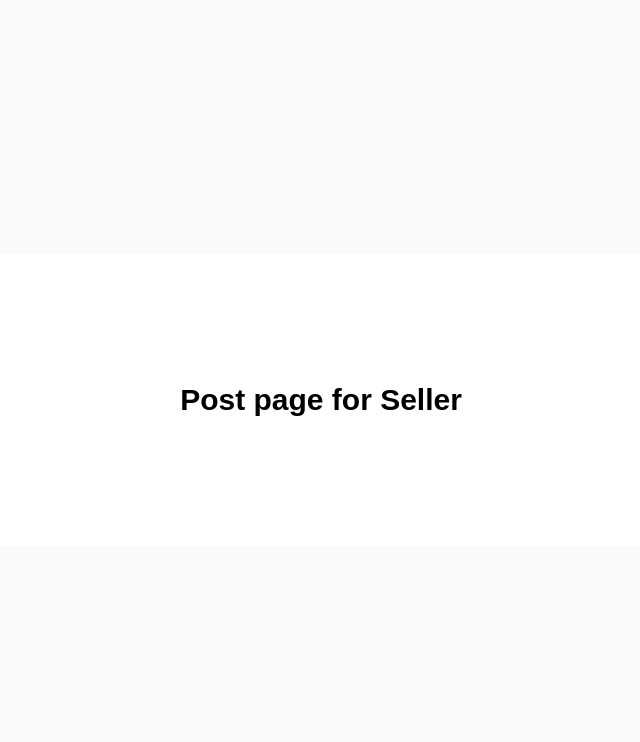
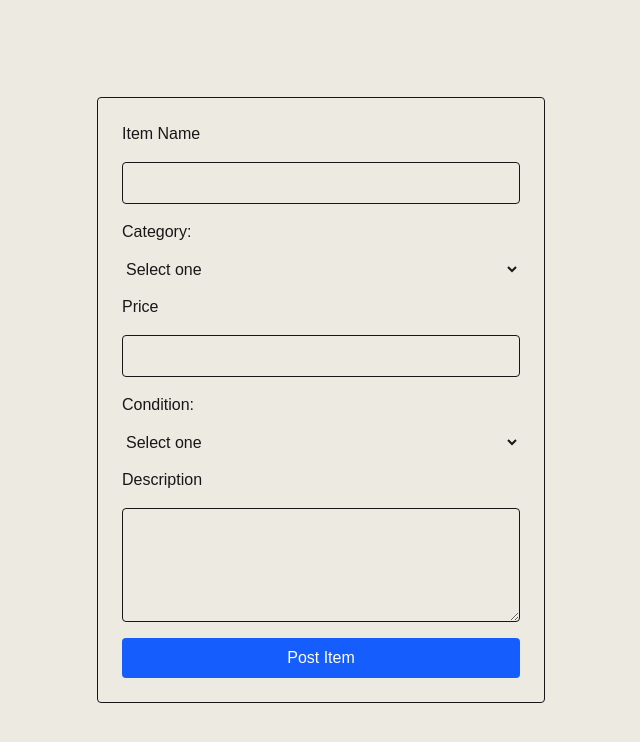
Before and after one commit to MikAFForm/BUtique, a Next.js app: page /post in a window 1280 px wide. Shown: the top 742 px of the page, without its empty margins (319-959 px from the left). Built offline with nearby package versions, Linux system fonts and the light colour scheme.

Commit message:
Render post template on /post route

```diff
--- a/app/post/page.tsx
+++ b/app/post/page.tsx
@@ -1,11 +1,62 @@
-import postText from "../data/postText.json";
+import templateText from "../data/postTemplateText.json";
 
 export default function PostPage() {
   return (
-    <div className="flex min-h-screen items-center justify-center bg-zinc-50 dark:bg-black">
-      <main className="flex w-full max-w-3xl items-center justify-center py-32 px-6 bg-white dark:bg-black">
-        <h1 className="text-3xl font-semibold text-black dark:text-zinc-50">{postText.title}</h1>
-      </main>
+    <div className="flex min-h-screen items-center justify-center bg-[rgb(237,234,226)]">
+      <form
+        action="/api/post-item"
+        method="POST"
+        className="flex w-full max-w-md flex-col gap-4 rounded border p-6"
+      >
+        <label htmlFor="title">Item Name</label>
+        <input
+          type="text"
+          id="title"
+          name="title"
+          required
+          className="rounded border p-2"
+        />
+
+        <label htmlFor="category">Category:</label>
+        <select id="category" name="category">
+          <option value="">Select one</option>
+          <option value="clothing">Clothing</option>
+          <option value="appliance">Appliance</option>
+          <option value="stationery">Stationery</option>
+        </select>
+
+        <label htmlFor="price">Price</label>
+        <input
+          type="number"
+          id="price"
+          name="price"
+          step="0.01"
+          min="0"
+          required
+          className="rounded border p-2"
+        />
+
+        <label htmlFor="condition">Condition:</label>
+        <select id="condition" name="condition">
+          <option value="">Select one</option>
+          <option value="good">Good</option>
+          <option value="alright">Alright</option>
+          <option value="bad">Bad</option>
+        </select>
+
+        <label htmlFor="description">Description</label>
+        <textarea
+          id="description"
+          name="description"
+          rows={4}
+          required
+          className="rounded border p-2"
+        ></textarea>
+
+        <button type="submit" className="rounded bg-blue-600 p-2 text-white">
+          Post Item
+        </button>
+      </form>
     </div>
   );
 }
--- a/app/post/postTemplate.tsx
+++ /dev/null
@@ -1,64 +0,0 @@
-import templateText from "../data/postTemplateText.json";
-
-export default function PostTemplatePage() {
-    return (
-        <div className="flex min-h-screen items-center justify-center bg-[rgb(237,234,226)]">
-            <form action="/api/post-item" method="POST" className="flex flex-col gap-4 p-6 border rounded w-full max-w-md">
-
-                <label htmlFor="title">Item Name</label>
-                 <input
-                    type="text"
-                    id="title"
-                    name="title"
-                    required
-                    className="border p-2 rounded"
-                />
-
-                <label htmlFor="category">Category:</label>
-                <select id="category" name="category">
-                    <option value="">Select one…</option>
-                    <option value="clothing">Clothing</option>
-                    <option value="appliance">Appliance</option>
-                    <option value="stationery">Stationery</option>
-                </select>
-
-                <label htmlFor="price">Price</label>
-                <input
-                    type="number"
-                    id="price"
-                    name="price"
-                    step="0.01"
-                    min="0"
-                    required
-                    className="border p-2 rounded"
-                />
-
-                <label htmlFor="condition">Condition:</label>
-                <select id="condition" name="condition">
-                    <option value="">Select one…</option>
-                    <option value="good">Good</option>
-                    <option value="alright">Alright</option>
-                    <option value="bad">Bad</option>
-                </select>
-
-                <label htmlFor="description">Description</label>
-                <textarea
-                    id="description"
-                    name="description"
-                    rows={4}
-                    required
-                    className="border p-2 rounded"
-                ></textarea>
-
-
-
-                <button
-                    type="submit"
-                    className="bg-blue-600 text-white p-2 rounded"
-                >
-                    Post Item
-                </button>
-            </form>
-        </div>
-    );
-  }
```
